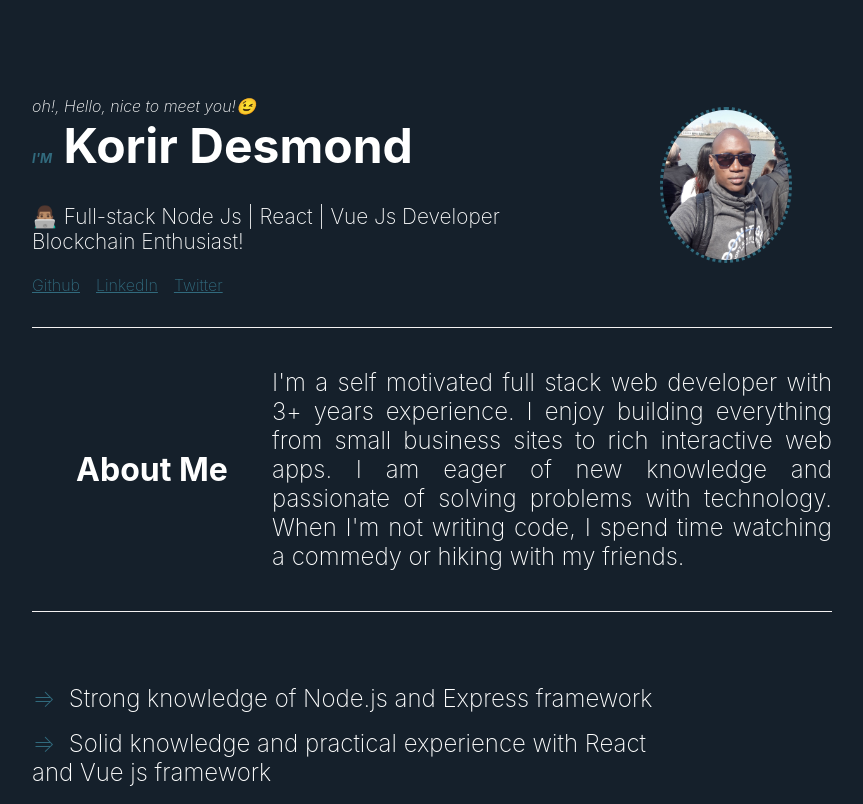
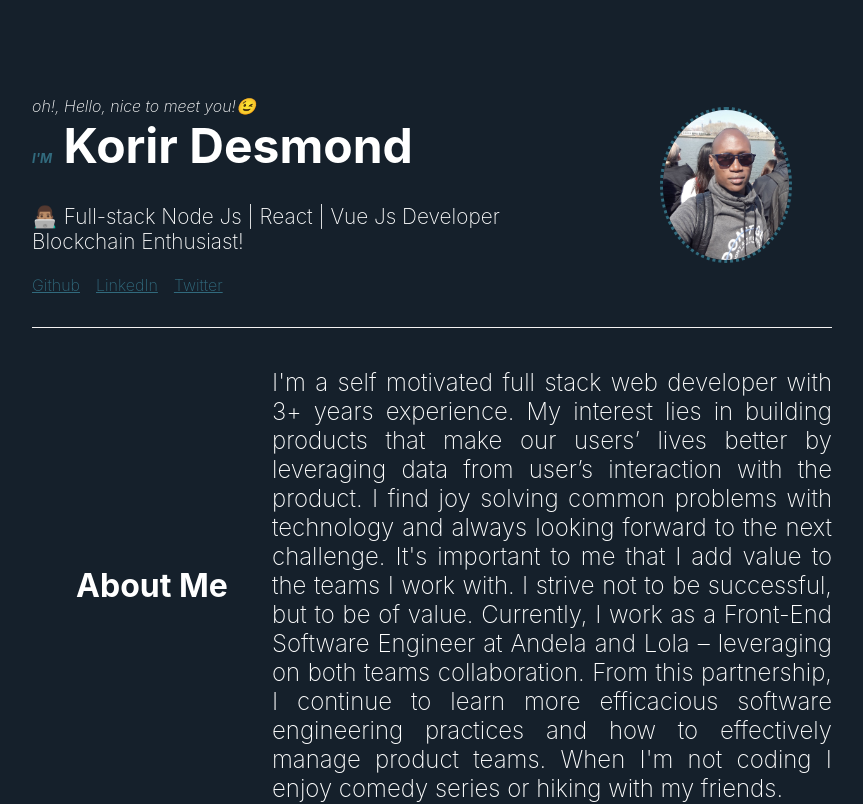
Before and after one commit to dessHub/portfolio, a React (Create React App) app: page / in a window 1280 px wide. Shown: the top 804 px of the page, without its empty margins (208-1071 px from the left). Built offline with nearby package versions, Linux system fonts and the light colour scheme.

Commit message:
Update about content

```diff
--- a/src/components/About.js
+++ b/src/components/About.js
@@ -5,7 +5,10 @@ function About () {
     <div className="about">
         <h3 className="about__title">About Me</h3>
         <div className="about__copy">
-            <p>I'm a self motivated full stack web developer with 3+ years experience. I enjoy building everything from small business sites to rich interactive web apps. I am eager of new knowledge and passionate of solving problems with technology. When I'm not writing code, I spend time watching a commedy or hiking with my friends.</p>
+            <p>I'm a self motivated full stack web developer with 3+ years experience. My interest lies in building products that make our users’ lives better by leveraging data from user’s interaction with the product. I find joy solving common problems with technology and always looking forward to the next challenge. It's important to me that I add value to the teams I work with. I strive not to be successful, but to be of value.
+Currently, I work as a Front-End Software Engineer at Andela and Lola – leveraging on both teams collaboration. From this partnership, I continue to learn more efficacious software engineering practices and how to effectively manage product teams.
+When I'm not coding I enjoy comedy series or hiking with my friends.
+</p>
         </div>
     </div>
   )
```
